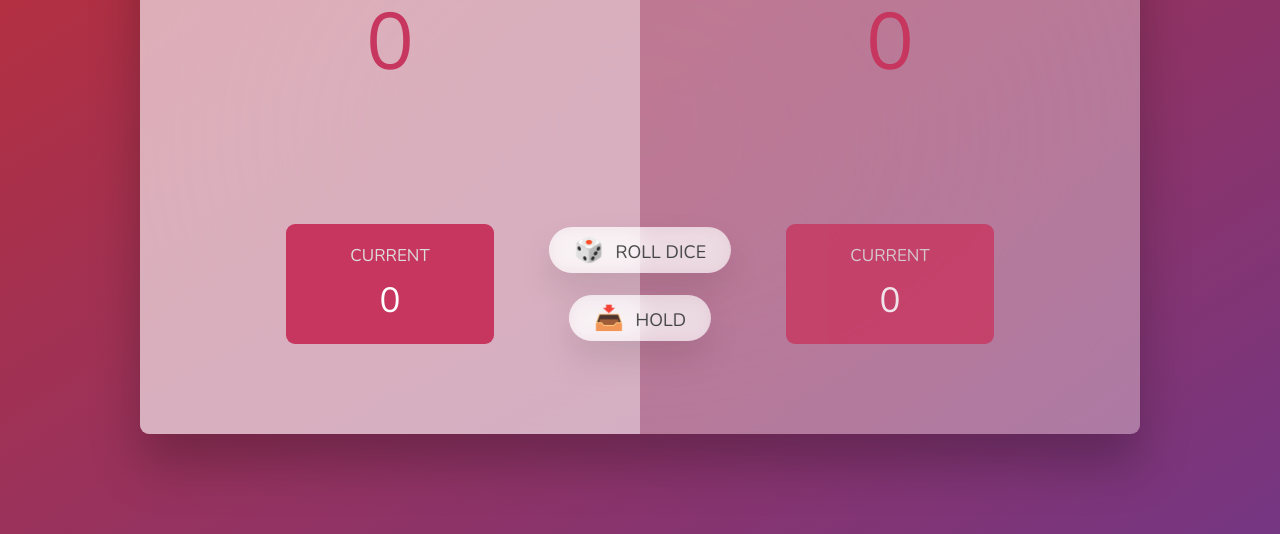
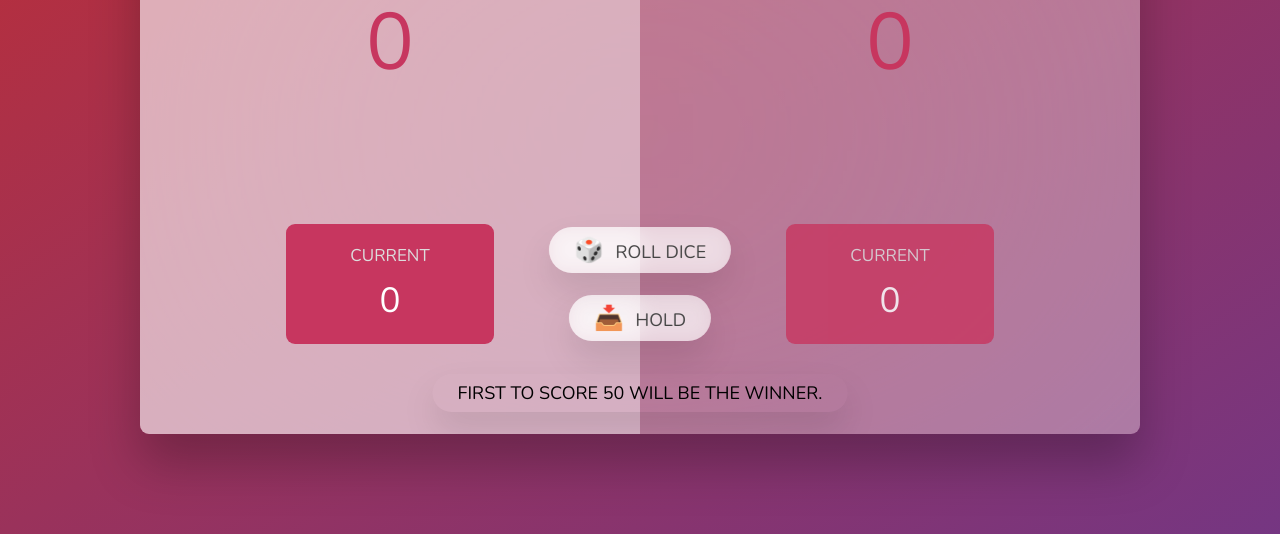
Before and after one commit to kiranbabu7/pig-game, a plain HTML site: page index.html in a window 1280 px wide. Shown: the part 266-800 px from the top of the page. Drawn offline with nearby package versions, Linux system fonts and the light colour scheme; files whose address does not match are found by name.

Commit message:
Update index.html

```diff
--- a/index.html
+++ b/index.html
@@ -30,6 +30,7 @@
       <button class="btn btn--new">🔄 New game</button>
       <button class="btn btn--roll">🎲 Roll dice</button>
       <button class="btn btn--hold">📥 Hold</button>
+      <p class="instruction">First to score 50 will Be the winner.</p>
     </main>
     <script src="script.js"></script>
   </body>
```
